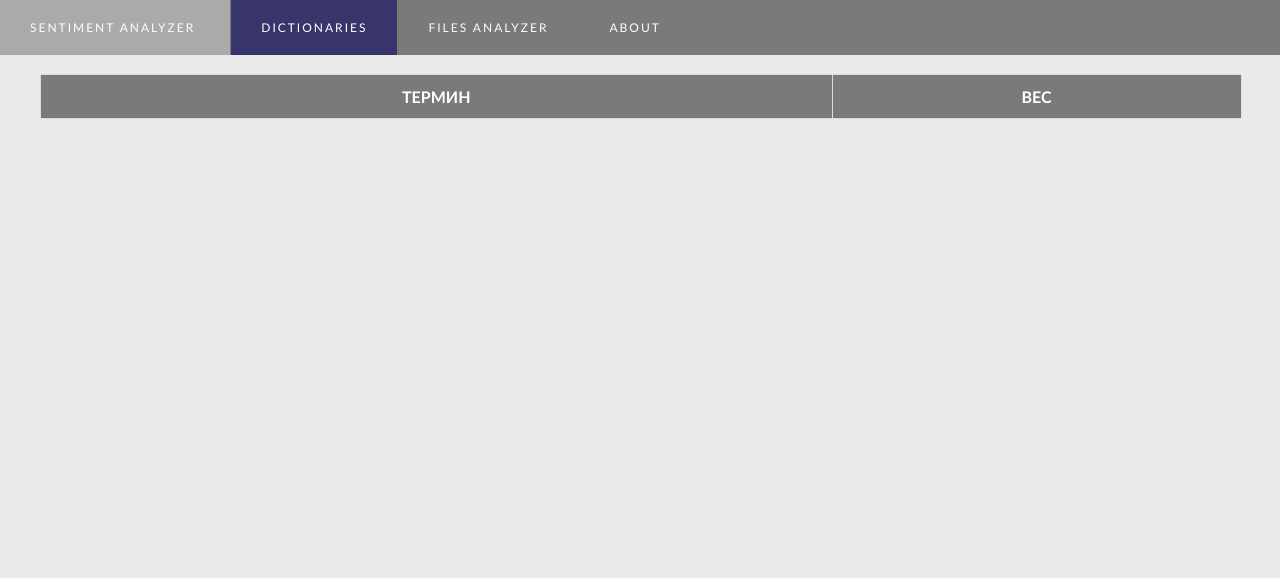
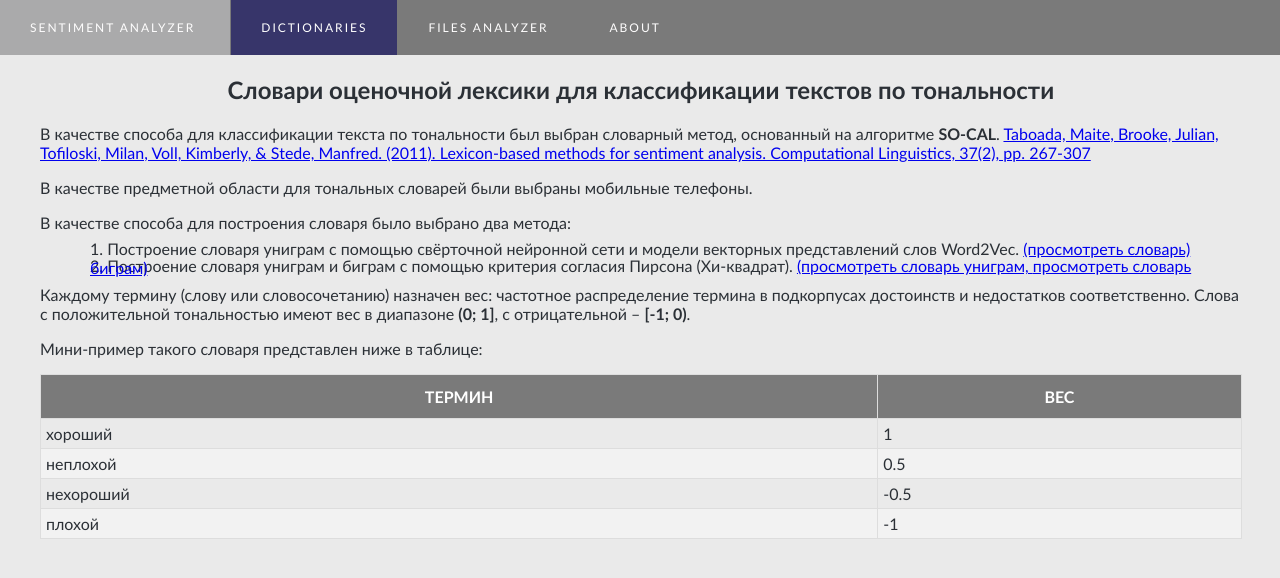
Before and after one commit to zkatemor/sentiment-analyzer, a Flask app: page /dictionaries/all in a window 1280 px wide. Shown: the top 578 px of the page. Run offline with Flask 2, Linux system fonts and the light colour scheme; lists and menus that the app fills with data are empty.

Commit message:
added info about dictionaries

```diff
--- /dev/null
+++ b/app/templates/all_dictionary.html
@@ -0,0 +1,37 @@
+<div>
+    <p>
+        В качестве способа для классификации текста по тональности был выбран словарный метод, основанный на
+        алгоритме <b>SO-CAL</b>.
+        <a href="https://www.mitpressjournals.org/doi/pdf/10.1162/COLI_a_00049">Taboada, Maite, Brooke, Julian,
+            Tofiloski, Milan, Voll, Kimberly,
+            & Stede, Manfred. (2011). Lexicon-based methods for sentiment analysis. Computational Linguistics, 37(2),
+            pp. 267-307</a>
+    </p>
+    <p>
+        В качестве предметной области для тональных словарей были выбраны мобильные телефоны.
+    </p>
+    <p>
+        В качестве способа для построения словаря было выбрано два метода:
+    </p>
+    <div style="line-height: 0.1em; margin-left: 50px">
+        <p>
+            1. Построение словаря униграм с помощью свёрточной нейронной сети и модели векторных представлений слов
+            Word2Vec.
+            <a href="/dictionaries/cnn_unigram">(просмотреть словарь)</a>
+        </p>
+        <p>
+            2. Построение словаря униграм и биграм с помощью критерия согласия Пирсона (Хи-квадрат).
+            <a href="/dictionaries/chi_unigram">(просмотреть словарь униграм, </a>
+            <a href="/dictionaries/bigram">просмотреть словарь биграм)</a>
+        </p>
+    </div>
+    <p>
+        Каждому термину (слову или словосочетанию) назначен вес: частотное распределение термина в подкорпусах
+        достоинств
+        и недостатков соответственно. Слова с положительной тональностью имеют вес в диапазоне <b>(0; 1]</b>,
+        с отрицательной – <b>[-1; 0)</b>.
+    </p>
+    <p>
+        Мини-пример такого словаря представлен ниже в таблице:
+    </p>
+</div>
--- a/app/templates/dictionaries.html
+++ b/app/templates/dictionaries.html
@@ -194,10 +194,11 @@
     </nav>
     <ul style="margin-right: 3%;">
         <div>
-            <h3>{{ name_dictionary}}</h3>
+            <h2 style="text-align:center;">{{ name_dictionary}}</h2>
             <label>
                 {{about_dictionary}}
             </label>
+            {% include html_file ignore missing %}
             <table>
                 <tr>
                     <th>ТЕРМИН</th>
--- a/manage.py
+++ b/manage.py
@@ -47,7 +47,12 @@ def index():
     positive = ""
     negative = ""
     modifier = ""
-    return render_template("index.html", text=text, result=result, img=img, positive=positive, negative=negative,
+    return render_template("index.html",
+                           text=text,
+                           result=result,
+                           img=img,
+                           positive=positive,
+                           negative=negative,
                            modifier=modifier)
 
 
@@ -74,7 +79,12 @@ def classifier():
     mod_str = [str(s) for s in result['words']['modifier']]
     modifier = ", ".join(mod_str)
 
-    return render_template("index.html", text=text, result=result, img=img, positive=positive, negative=negative,
+    return render_template("index.html",
+                           text=text,
+                           result=result,
+                           img=img,
+                           positive=positive,
+                           negative=negative,
                            modifier=modifier)
 
 
@@ -83,6 +93,7 @@ def get_dictionaries(name):
     about_dictionary = ""
     name_dictionary = ""
     dictionary = {}
+    html_file = ""
     if name == 'chi_unigram':
         name_dictionary = "Словарь униграм, построенный с помощью критерия согласия Пирсона (Хи-квадрат)"
         about_dictionary = "Распределение тонально-окрашенных слов с помощью критерия анализа – оценки корреляции " \
@@ -122,8 +133,20 @@ def get_dictionaries(name):
             dictionary_minus = dict(filter(None, csv.reader(f)))
         dictionary_minus.pop('term')
         dictionary.update(dictionary_minus)
-    return render_template("dictionaries.html", about_dictionary=about_dictionary, dictionary=dictionary,
-                           name_dictionary=name_dictionary)
+    elif name == 'all':
+        name_dictionary = "Словари оценочной лексики для классификации текстов по тональности"
+        html_file = "all_dictionary.html"
+        dictionary = dict(
+            хороший=1,
+            неплохой=0.5,
+            нехороший=-0.5,
+            плохой=-1
+        )
+    return render_template("dictionaries.html",
+                           about_dictionary=about_dictionary,
+                           dictionary=dictionary,
+                           name_dictionary=name_dictionary,
+                           html_file=html_file)
 
 
 @app.route('/about', methods=['GET'])
```
